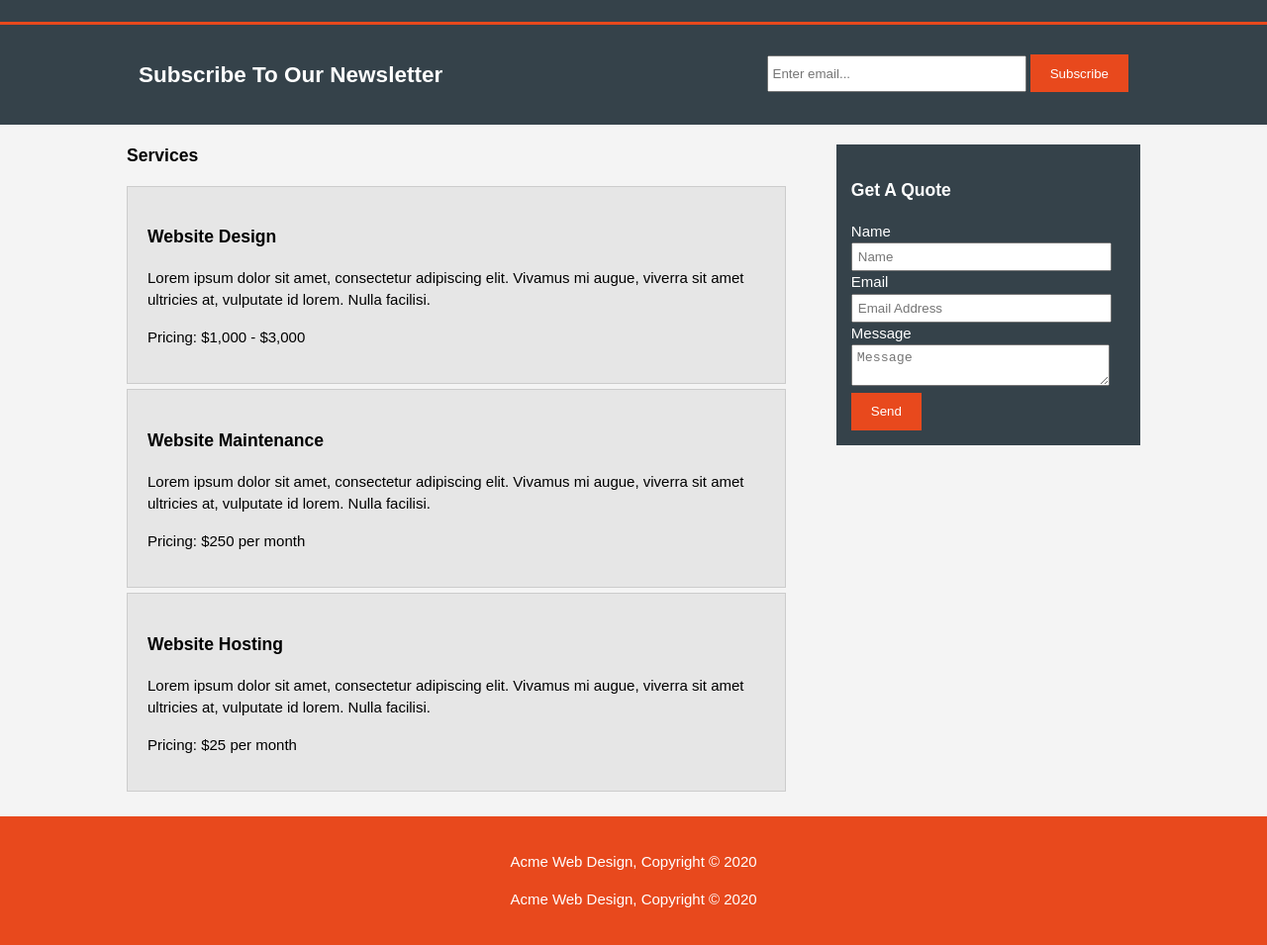
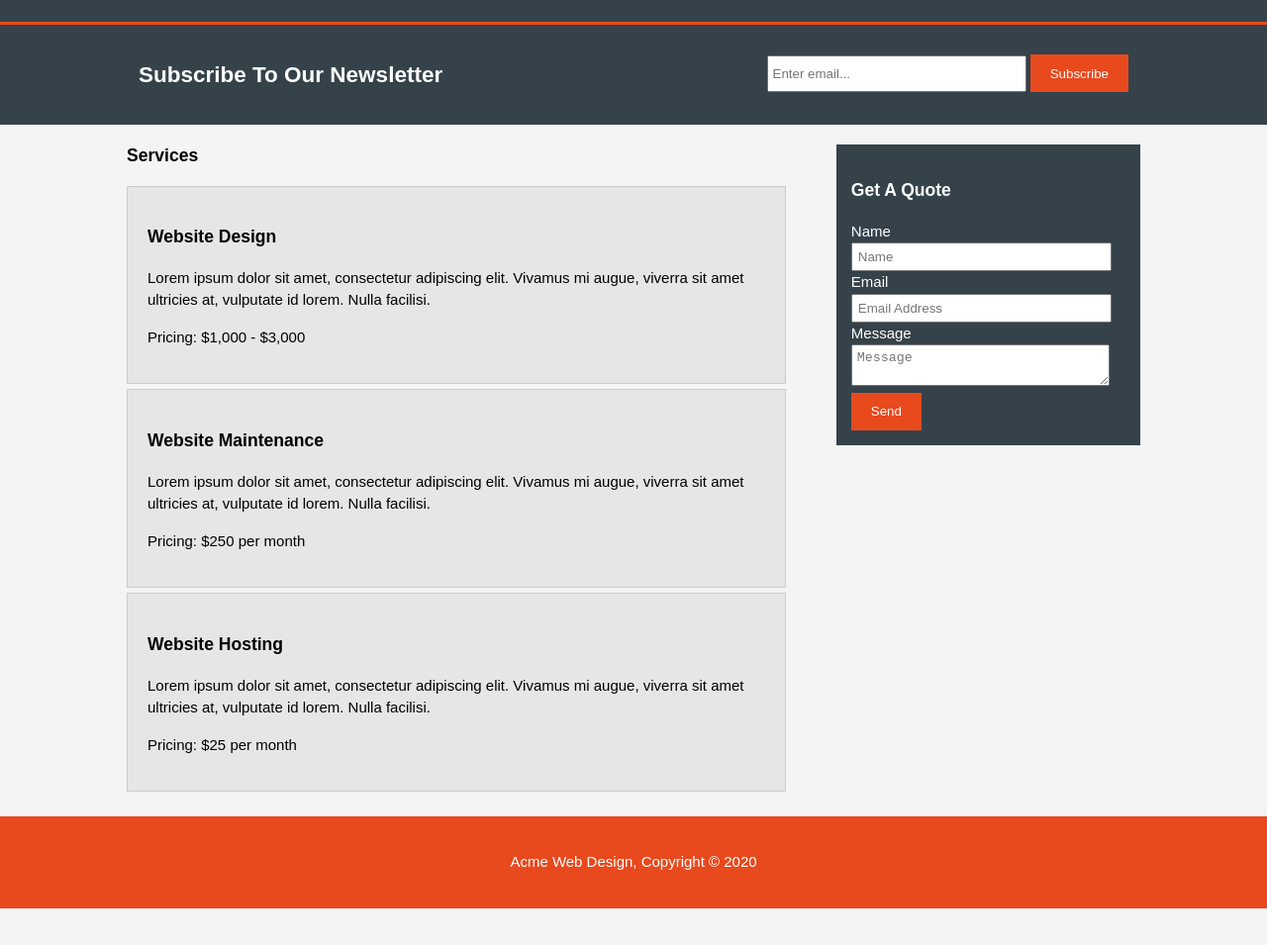
Before and after one commit to MesutBE/acme-web-design, a plain HTML site: page services.html in a window 1280 px wide. Shown: the part 78-1033 px from the top of the page at 99% size. After the commit the page ends 996 px from the top, so only its background shows below. Drawn offline with Linux system fonts and the light colour scheme.

Commit message:
fixed
fixed

```diff
--- a/services.html
+++ b/services.html
@@ -83,7 +83,6 @@
     </section>
     <footer>
         <p>Acme Web Design, Copyright &copy; 2020</p>
-        <p>Acme Web Design, Copyright &copy; 2020</p>
     </footer>
 
 </body>
```
